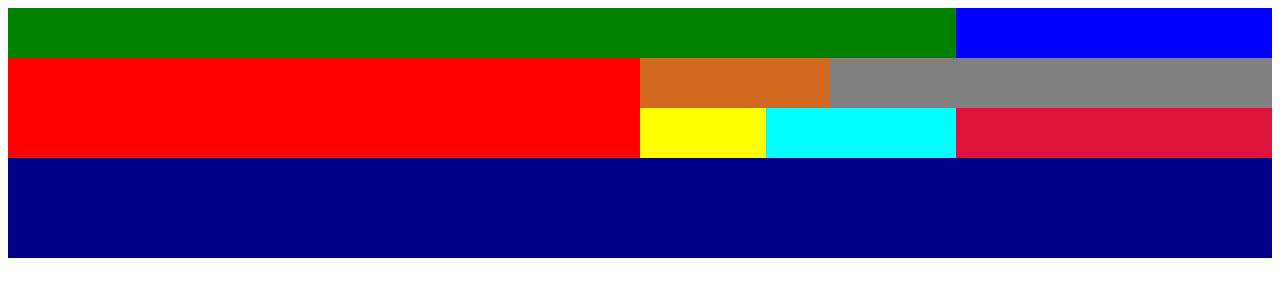
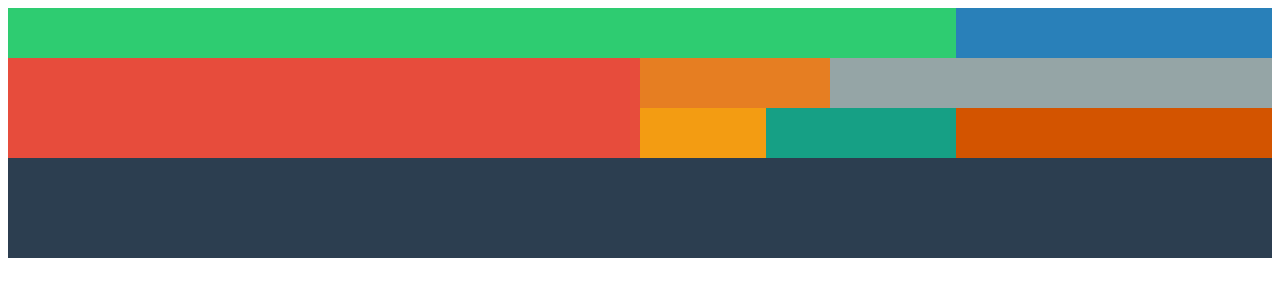
Before and after one commit to paulemfag/Exercice-6, a plain HTML site: page index.html in a window 1280 px wide. Drawn offline with Linux system fonts and the light colour scheme.

Commit message:
bonnes couleurs

```diff
--- a/assets/css/style.css
+++ b/assets/css/style.css
@@ -1,62 +1,62 @@
 #rectangle1{
 	width:75%;
 	height:50px;
-	background-color:green;
+	background-color:#2ecc71;
   float :left;
 }
 
 #rectangle2{
 	width:25%;
 	height:50px;
-	background-color:	blue;
+	background-color:	#2980b9;
   float: left;
 }
 
 #rectangle3{
 	width:50%;
 	height:100px;
-	background-color:	red;
+	background-color:	#e74c3c;
   float: left;
 }
 
 #rectangle4{
 	width:15%;
 	height:50px;
-	background-color:	chocolate;
+	background-color:	#e67e22;
   float: left;
 }
 
 #rectangle5{
 	width:35%;
 	height:50px;
-	background-color:	grey;
+	background-color:	#95a5a6;
   float: left;
 }
 
 #rectangle6{
 	width:10%;
 	height:50px;
-	background-color:	yellow;
+	background-color:	#f39c12;
   float: left;
 }
 
 #rectangle7{
 	width:15%;
 	height:50px;
-	background-color:	cyan;
+	background-color:	#16a085;
   float: left;
 }
 
 #rectangle8{
 	width:25%;
 	height:50px;
-	background-color:	crimson;
+	background-color:	#d35400;
   float: left;
 }
 
 #rectangle9{
 	width:100%;
 	height:100px;
-	background-color:	DarkBlue;
+	background-color:	#2c3e50;
   float: left;
 }
```
